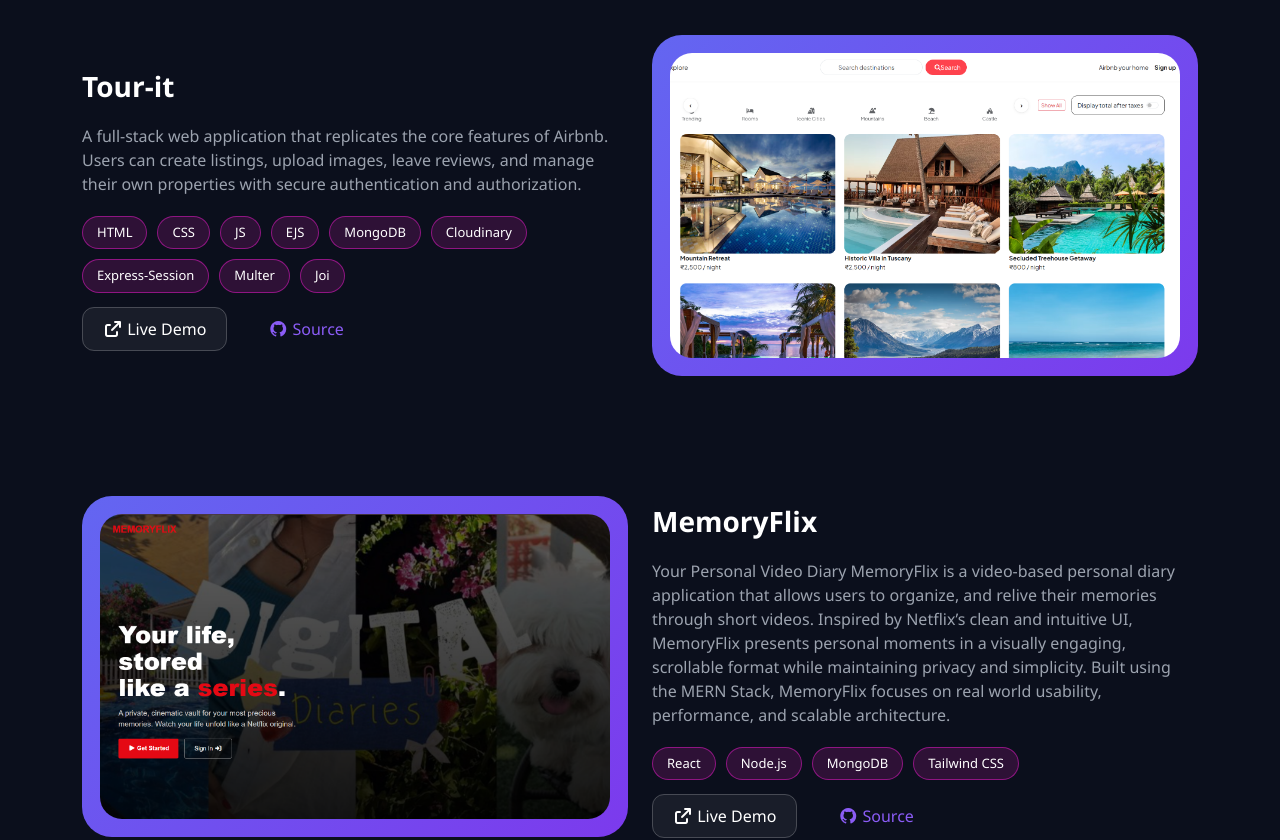
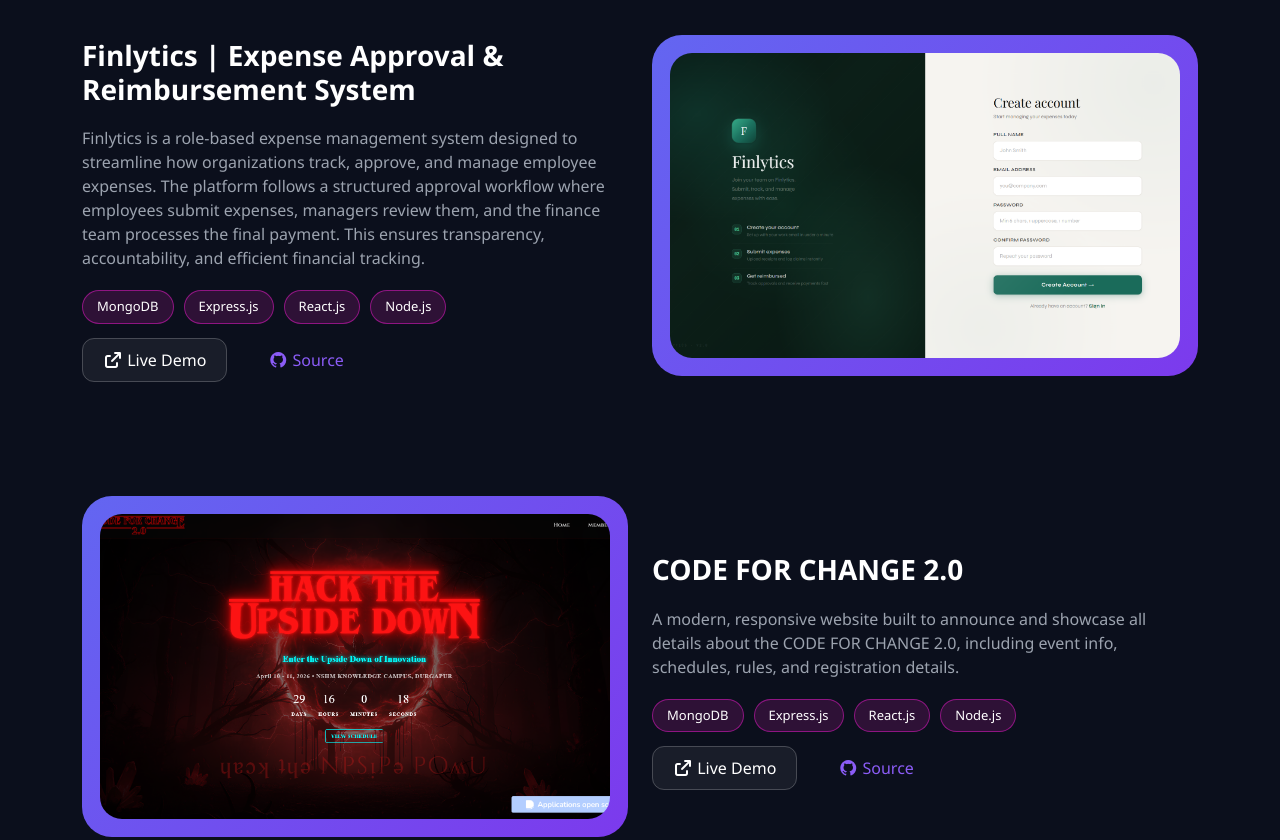
Before and after one commit to bhumi110/Portfolio-BS, a React (Vite) app in the folder frontend/: page / in a window 1280 px wide. Shown: the part 2220-3060 px from the top of the page. Built offline with nearby package versions, Linux system fonts and the light colour scheme.

Commit message:
data update

```diff
--- a/frontend/src/data/project.data.js
+++ b/frontend/src/data/project.data.js
@@ -1,41 +1,65 @@
 import memoryFlix from "../assets/memoryFlix.png";
 import anonify from "../assets/anonify.png";
 import tourIt from "../assets/tourIt.png";
-
+import finlytics from "../assets/Finlytics.png";
+import cfc from "../assets/cfc2k26.png";
 const projects = [
-
   {
     id: 1,
     image: anonify,
     title: "Anonify: Spill the Tea. Anonymously...",
     description:
       "Anonify is a web platform that allows users to share stories, confessions, and opinions completely anonymously. Whether it’s drama, advice, or unfiltered thoughts, Anonify is the space to speak your truth without judgment.",
-    tech: ["HTML", "CSS","JS","React","MongoDB","Joi","MERN"],
+    tech: ["HTML", "CSS", "JS", "React", "MongoDB", "Joi", "MERN"],
     demo: "https://anonify-v2.vercel.app/",
     source: "https://github.com/bhumi110/AnonifyV2.git",
   },
-  // {
-  //   id: 2,
-  //   image: ,
-  //   title: "Anonify: Spill the Tea. Anonymously...",
-  //   description:
-  //     "Anonify is a web platform that allows users to share stories, confessions, and opinions completely anonymously. Whether it’s drama, advice, or unfiltered thoughts, Anonify is the space to speak your truth without judgment.",
-  //   tech: ["HTML", "CSS","JS","EJS","MongoDB","Express-Session"],
-  //   demo: "https://anonify-v2.vercel.app/",
-  //   source: "https://github.com/bhumi110/AnonifyV2.git",
-  // },
   {
     id: 2,
+    image: finlytics,
+    title: "Finlytics | Expense Approval & Reimbursement System",
+    description:
+      "Finlytics is a role-based expense management system designed to streamline how organizations track, approve, and manage employee expenses. The platform follows a structured approval workflow where employees submit expenses, managers review them, and the finance team processes the final payment. This ensures transparency, accountability, and efficient financial tracking.",
+    tech: ["MongoDB", "Express.js", "React.js", "Node.js"],
+    demo: "https://finlytics-tau.vercel.app/",
+    source: "https://github.com/bhumi110/Finlytics.git",
+  },
+
+  {
+    id: 3,
+    image: cfc,
+    title: "CODE FOR CHANGE 2.0",
+    description:
+      "A modern, responsive website built to announce and showcase all details about the CODE FOR CHANGE 2.0, including event info, schedules, rules, and registration details.",
+    tech: [
+      "MongoDB", "Express.js", "React.js", "Node.js"
+    ],
+    demo: "https://cfc-hackathon2k26.vercel.app/",
+    source: "https://github.com/bhumi110/cfc_hackathon2k26.git",
+  },
+
+  {
+    id: 4,
     image: tourIt,
     title: "Tour-it",
     description:
       "A full-stack web application that replicates the core features of Airbnb. Users can create listings, upload images, leave reviews, and manage their own properties with secure authentication and authorization.",
-    tech: ["HTML", "CSS","JS","EJS","MongoDB", "Cloudinary","Express-Session","Multer","Joi"],
+    tech: [
+      "HTML",
+      "CSS",
+      "JS",
+      "EJS",
+      "MongoDB",
+      "Cloudinary",
+      "Express-Session",
+      "Multer",
+      "Joi",
+    ],
     demo: "https://tour-it-6o7q.onrender.com/",
     source: "https://github.com/bhumi110/Tour-it.git",
   },
   {
-    id: 3,
+    id: 5,
     image: memoryFlix,
     title: "MemoryFlix",
     description:
```
Also changed, not shown: frontend/src/assets/Finlytics.png (added), frontend/src/assets/cfc2k26.png (added).
